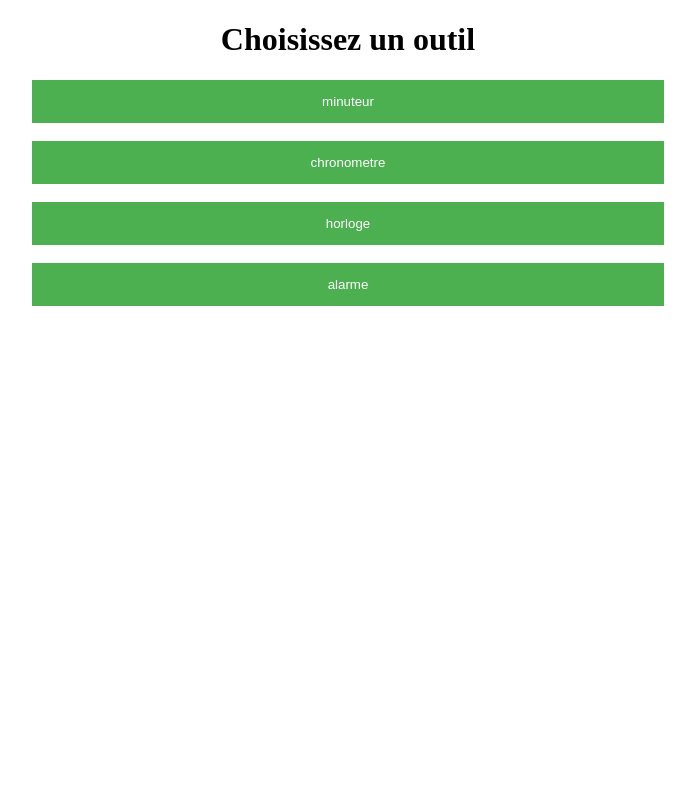
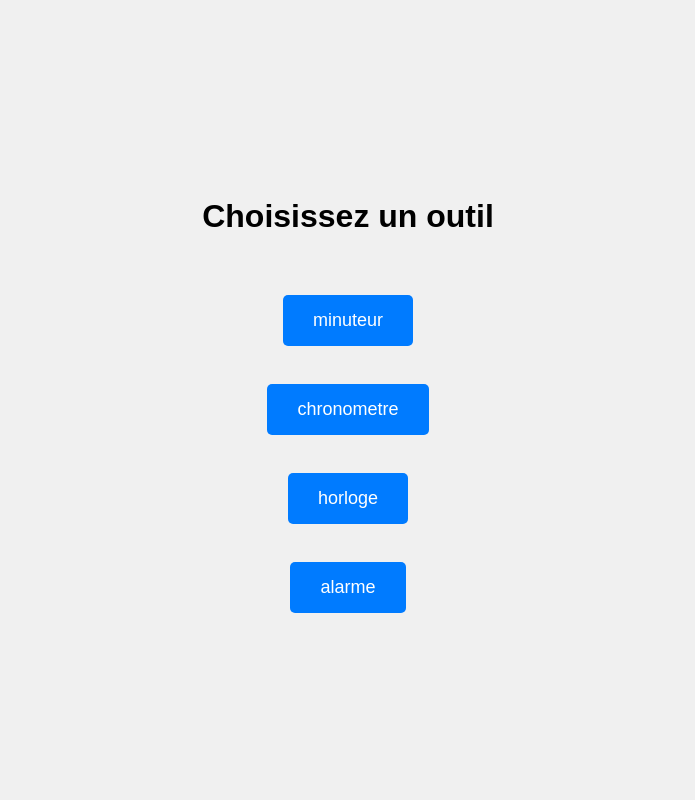
Before and after one commit to angel-putz/oclock, a PHP site: page / in a window 1280 px wide. Shown: the whole page, without its empty margins (292-987 px from the left). Run offline with PHP 8.4, Linux system fonts and the light colour scheme.

Commit message:
maj index..css

```diff
--- a/index.css
+++ b/index.css
@@ -1,22 +1,30 @@
-button {
-    background-color: #4CAF50;
-    color: white;
-    padding: 14px 20px;
-    margin: 8px 0;
-    border: none;
-    cursor: pointer;
-    width: 50%;
+body {
+    display: flex;
+    flex-direction: column;
     align-items: center;
     justify-content: center;
-    display: flex;
-    flex-direction: column;
-    margin: auto;
+    height: 100vh;
+    margin: 0;
+    background-color: #f0f0f0;
+    font-family: Arial, sans-serif;
+}
+
+h1 {
+    margin-bottom: 50px;
+}
+
+button {
+    margin: 10px;
+    padding: 15px 30px;
+    font-size: 18px;
+    border: none;
+    border-radius: 5px;
+    color: white;
+    background-color: #007BFF;
+    cursor: pointer;
+    transition: background-color 0.3s ease;
 }
 
 button:hover {
-    background-color: #45a049;
+    background-color: #0056b3;
 }
-
-h1 {
-    text-align: center;
-}
```
